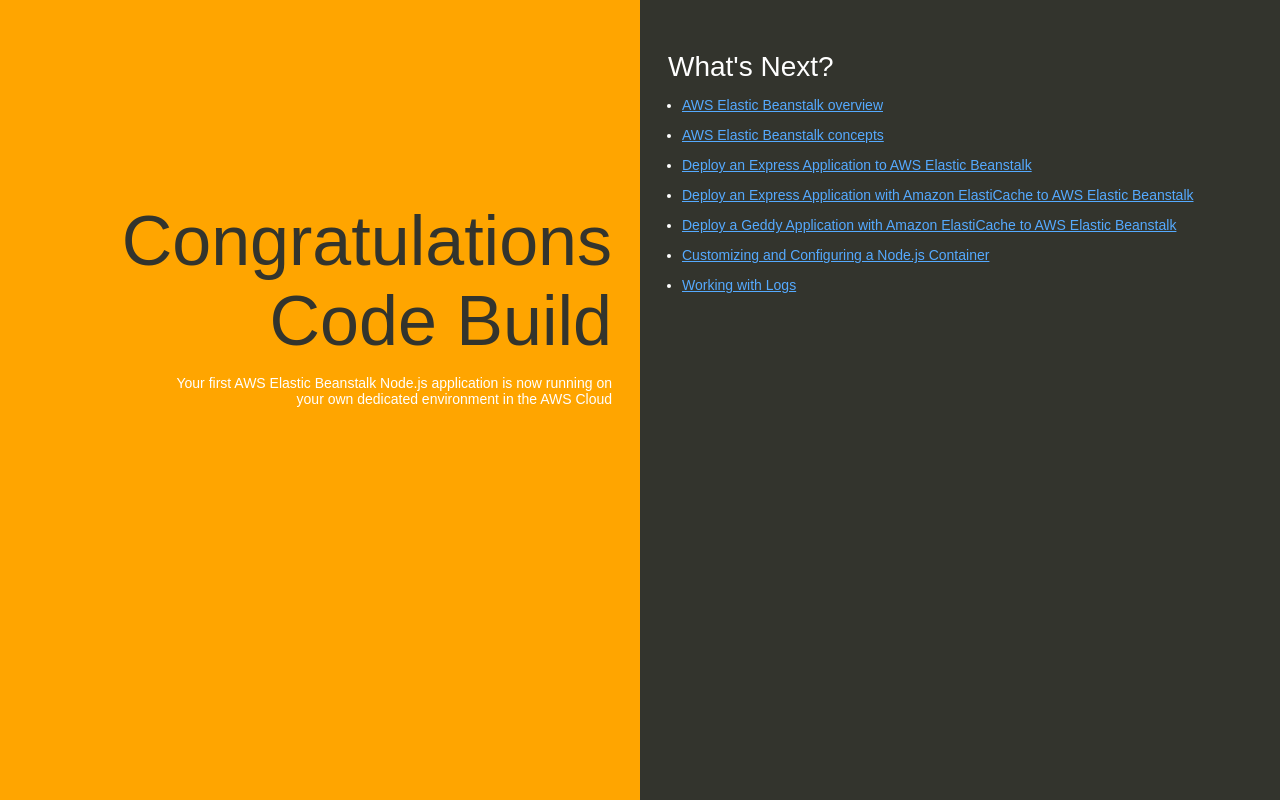
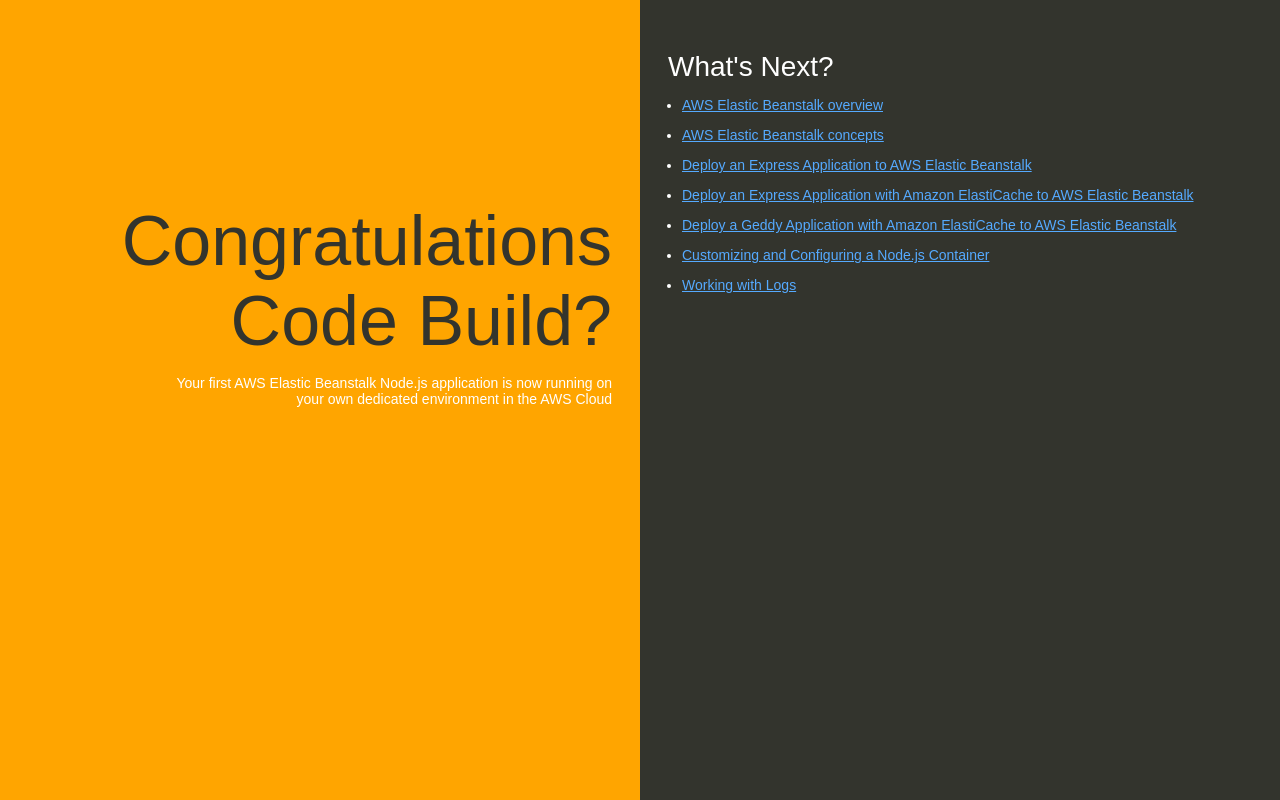
Before and after one commit to hameed-muneef/my-nodejs-app, a website: page index.html in a window 1280 px wide. Drawn offline with Linux system fonts and the light colour scheme.

Commit message:
Update index.html

```diff
--- a/index.html
+++ b/index.html
@@ -74,7 +74,7 @@
   </head>
   <body>
     <div class="textColumn">
-      <h1>Congratulations Code Build</h1>
+      <h1>Congratulations Code Build?</h1>
       <p>Your first AWS Elastic Beanstalk Node.js application is now running on your own dedicated environment in the AWS Cloud</p>
     </div>
     <div class="linksColumn">
```
